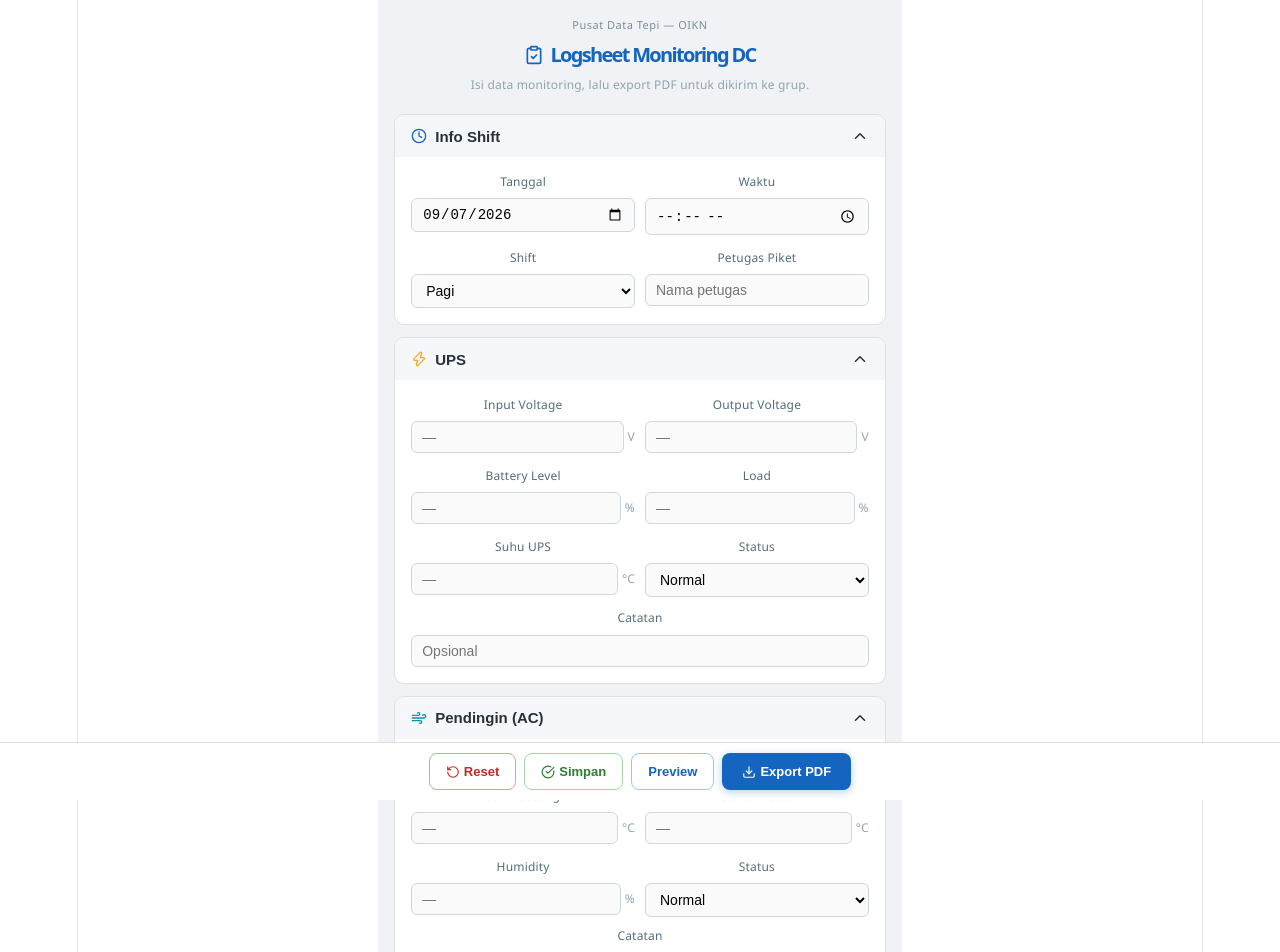
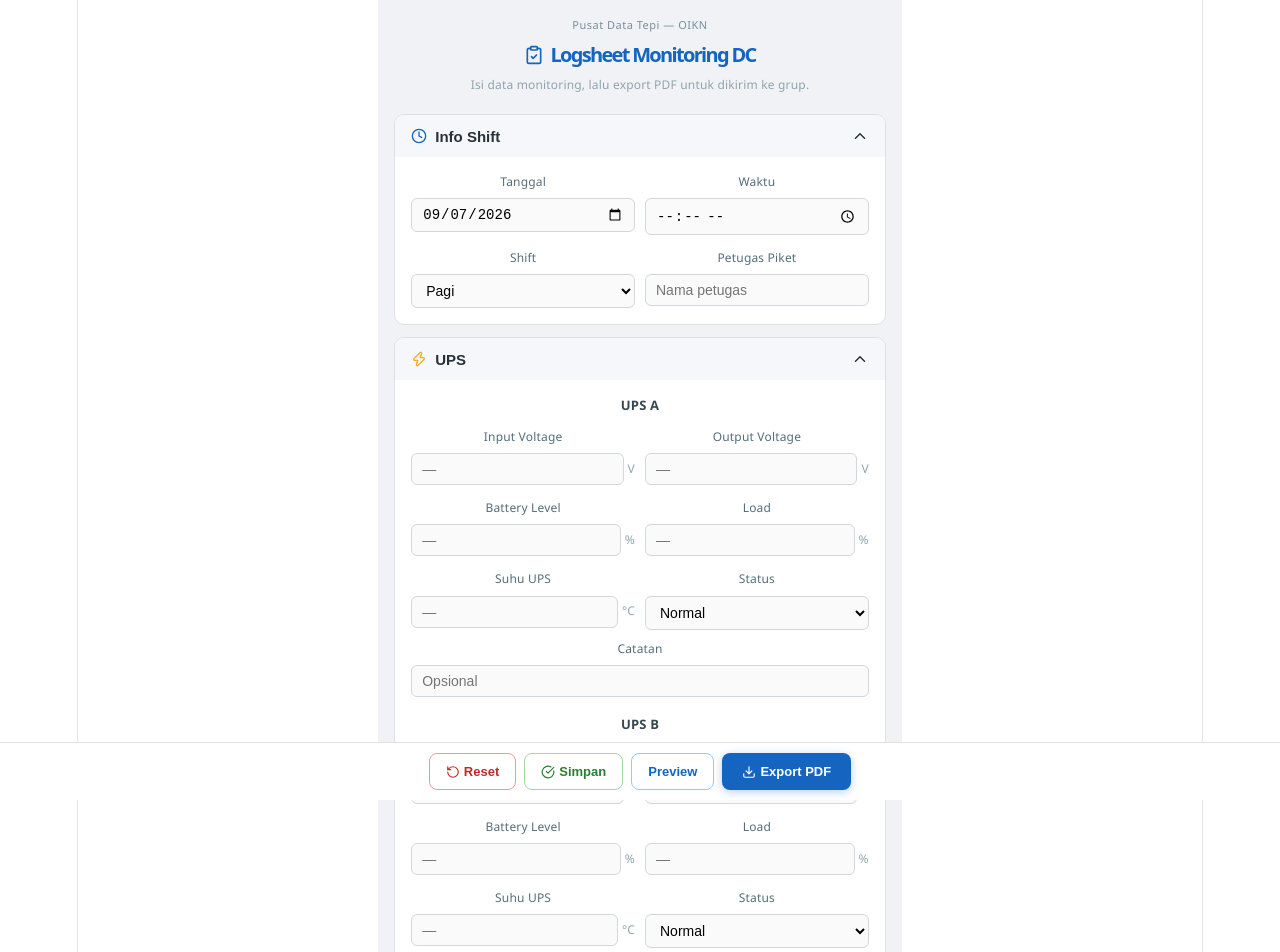
Before and after one commit to revaniwidjaya/dc-logsheet, a React (Vite) app: page / in a window 1280 px wide. Shown: the top 952 px of the page. Built offline with nearby package versions, Linux system fonts and the light colour scheme.

Commit message:
add UPS B

```diff
--- a/src/App.jsx
+++ b/src/App.jsx
@@ -8,15 +8,10 @@ const INITIAL_STATE = {
     shift: "Pagi",
     petugas: "",
   },
-  ups: {
-    inputVoltage: "",
-    outputVoltage: "",
-    batteryLevel: "",
-    loadPercent: "",
-    temperature: "",
-    status: "Normal",
-    catatan: "",
-  },
+  ups: [
+    { id: 1, label: "UPS A", inputVoltage: "", outputVoltage: "", batteryLevel: "", loadPercent: "", temperature: "", status: "Normal", catatan: "" },
+    { id: 2, label: "UPS B", inputVoltage: "", outputVoltage: "", batteryLevel: "", loadPercent: "", temperature: "", status: "Normal", catatan: "" },
+  ],
   ac: [
     { id: 1, label: "AC 1 (Precision)", suhuSetting: "", suhuAktual: "", humidity: "", status: "Normal", catatan: "" },
     { id: 2, label: "AC 2 (Precision)", suhuSetting: "", suhuAktual: "", humidity: "", status: "Normal", catatan: "" },
@@ -146,15 +141,20 @@ function PrintView({ data }) {
       {/* UPS */}
       <div style={{ marginBottom: 14 }}>
         <div style={{ fontSize: 14, fontWeight: 700, color: "#1565c0", borderBottom: "1px solid #e0e0e0", paddingBottom: 4, marginBottom: 6 }}>⚡ UPS</div>
-        <div style={gridStyle}>
-          <div><span style={cellLabel}>Input Voltage</span><br /><span style={cellValue}>{data.ups.inputVoltage || "—"} V</span></div>
-          <div><span style={cellLabel}>Output Voltage</span><br /><span style={cellValue}>{data.ups.outputVoltage || "—"} V</span></div>
-          <div><span style={cellLabel}>Battery Level</span><br /><span style={cellValue}>{data.ups.batteryLevel || "—"} %</span></div>
-          <div><span style={cellLabel}>Load</span><br /><span style={cellValue}>{data.ups.loadPercent || "—"} %</span></div>
-          <div><span style={cellLabel}>Suhu UPS</span><br /><span style={cellValue}>{data.ups.temperature || "—"} °C</span></div>
-          <div><span style={cellLabel}>Status</span><br /><StatusBadge status={data.ups.status} /></div>
-        </div>
-        {data.ups.catatan && <div style={{ fontSize: 12, marginTop: 4, color: "#546e7a" }}>Catatan: {data.ups.catatan}</div>}
+        {data.ups.map((ups) => (
+          <div key={ups.id} style={{ marginBottom: 8 }}>
+            <div style={{ fontSize: 12, fontWeight: 600, marginBottom: 4 }}>{ups.label}</div>
+            <div style={{ ...gridStyle, marginTop: 2 }}>
+              <div><span style={cellLabel}>Input Voltage</span><br /><span style={cellValue}>{ups.inputVoltage || "—"} V</span></div>
+              <div><span style={cellLabel}>Output Voltage</span><br /><span style={cellValue}>{ups.outputVoltage || "—"} V</span></div>
+              <div><span style={cellLabel}>Battery Level</span><br /><span style={cellValue}>{ups.batteryLevel || "—"} %</span></div>
+              <div><span style={cellLabel}>Load</span><br /><span style={cellValue}>{ups.loadPercent || "—"} %</span></div>
+              <div><span style={cellLabel}>Suhu UPS</span><br /><span style={cellValue}>{ups.temperature || "—"} °C</span></div>
+              <div><span style={cellLabel}>Status</span><br /><StatusBadge status={ups.status} /></div>
+            </div>
+            {ups.catatan && <div style={{ fontSize: 12, marginTop: 2, color: "#546e7a" }}>Catatan: {ups.catatan}</div>}
+          </div>
+        ))}
       </div>
 
       {/* AC */}
@@ -233,6 +233,13 @@ export default function DCLogsheet() {
       const raw = localStorage.getItem("logsheet-draft");
       if (raw) {
         const parsed = JSON.parse(raw);
+        // Migrate: if saved UPS is single object (not array), convert to array
+        if (parsed.ups && !Array.isArray(parsed.ups)) {
+          parsed.ups = [
+            { id: 1, label: "UPS A", ...parsed.ups },
+            { ...INITIAL_STATE.ups[1] },
+          ];
+        }
         // Migrate: if saved draft has fewer ACs than current template, pad with defaults
         if (parsed.ac && parsed.ac.length < INITIAL_STATE.ac.length) {
           for (let i = parsed.ac.length; i < INITIAL_STATE.ac.length; i++) {
@@ -259,7 +266,11 @@ export default function DCLogsheet() {
   }, [data]);
 
   const updateMeta = (key, val) => setData((d) => ({ ...d, meta: { ...d.meta, [key]: val } }));
-  const updateUPS = (key, val) => setData((d) => ({ ...d, ups: { ...d.ups, [key]: val } }));
+  const updateUPS = (idx, key, val) => setData((d) => {
+    const ups = [...d.ups];
+    ups[idx] = { ...ups[idx], [key]: val };
+    return { ...d, ups };
+  });
   const updateAC = (idx, key, val) => setData((d) => {
     const ac = [...d.ac];
     ac[idx] = { ...ac[idx], [key]: val };
@@ -293,15 +304,10 @@ export default function DCLogsheet() {
   };
 
   // Save history entry
-    const handleSave = () => {
+  const handleSave = () => {
     const key = `logsheet:${data.meta.tanggal}-${data.meta.shift}-${Date.now()}`;
     try {
       localStorage.setItem(key, JSON.stringify(data));
-      // Kirim ke Google Sheets
-      fetch("https://script.google.com/macros/s/AKfycbxVsupxFAAdx-YznfAwUdTHPDgh13iyB9KxWhqsyGcZw25c40pirrET5MZ_th-DhVxKmw/exec", {
-        method: "POST",
-        body: JSON.stringify(data),
-      }).catch(() => {});
       setSaved(true);
       setTimeout(() => setSaved(false), 2500);
     } catch { alert("Gagal menyimpan."); }
@@ -373,17 +379,22 @@ export default function DCLogsheet() {
 
         {/* UPS */}
         <Section title="UPS" icon={<Zap size={16} color="#f9a825" />}>
-          <div style={{ display: "grid", gridTemplateColumns: "1fr 1fr", gap: 10 }}>
-            <Field label="Input Voltage" unit="V" value={data.ups.inputVoltage} onChange={(v) => updateUPS("inputVoltage", v)} />
-            <Field label="Output Voltage" unit="V" value={data.ups.outputVoltage} onChange={(v) => updateUPS("outputVoltage", v)} />
-            <Field label="Battery Level" unit="%" value={data.ups.batteryLevel} onChange={(v) => updateUPS("batteryLevel", v)} />
-            <Field label="Load" unit="%" value={data.ups.loadPercent} onChange={(v) => updateUPS("loadPercent", v)} />
-            <Field label="Suhu UPS" unit="°C" value={data.ups.temperature} onChange={(v) => updateUPS("temperature", v)} />
-            <Select label="Status" value={data.ups.status} onChange={(v) => updateUPS("status", v)} options={STATUS_OPTIONS} />
-          </div>
-          <div style={{ marginTop: 8 }}>
-            <Field label="Catatan" type="text" value={data.ups.catatan} onChange={(v) => updateUPS("catatan", v)} placeholder="Opsional" />
-          </div>
+          {data.ups.map((ups, i) => (
+            <div key={ups.id} style={{ marginBottom: i < data.ups.length - 1 ? 14 : 0 }}>
+              <div style={{ fontSize: 13, fontWeight: 600, marginBottom: 6, color: "#37474f" }}>{ups.label}</div>
+              <div style={{ display: "grid", gridTemplateColumns: "1fr 1fr", gap: 10 }}>
+                <Field label="Input Voltage" unit="V" value={ups.inputVoltage} onChange={(v) => updateUPS(i, "inputVoltage", v)} />
+                <Field label="Output Voltage" unit="V" value={ups.outputVoltage} onChange={(v) => updateUPS(i, "outputVoltage", v)} />
+                <Field label="Battery Level" unit="%" value={ups.batteryLevel} onChange={(v) => updateUPS(i, "batteryLevel", v)} />
+                <Field label="Load" unit="%" value={ups.loadPercent} onChange={(v) => updateUPS(i, "loadPercent", v)} />
+                <Field label="Suhu UPS" unit="°C" value={ups.temperature} onChange={(v) => updateUPS(i, "temperature", v)} />
+                <Select label="Status" value={ups.status} onChange={(v) => updateUPS(i, "status", v)} options={STATUS_OPTIONS} />
+              </div>
+              <div style={{ marginTop: 6 }}>
+                <Field label="Catatan" type="text" value={ups.catatan} onChange={(v) => updateUPS(i, "catatan", v)} placeholder="Opsional" />
+              </div>
+            </div>
+          ))}
         </Section>
 
         {/* AC */}
```
